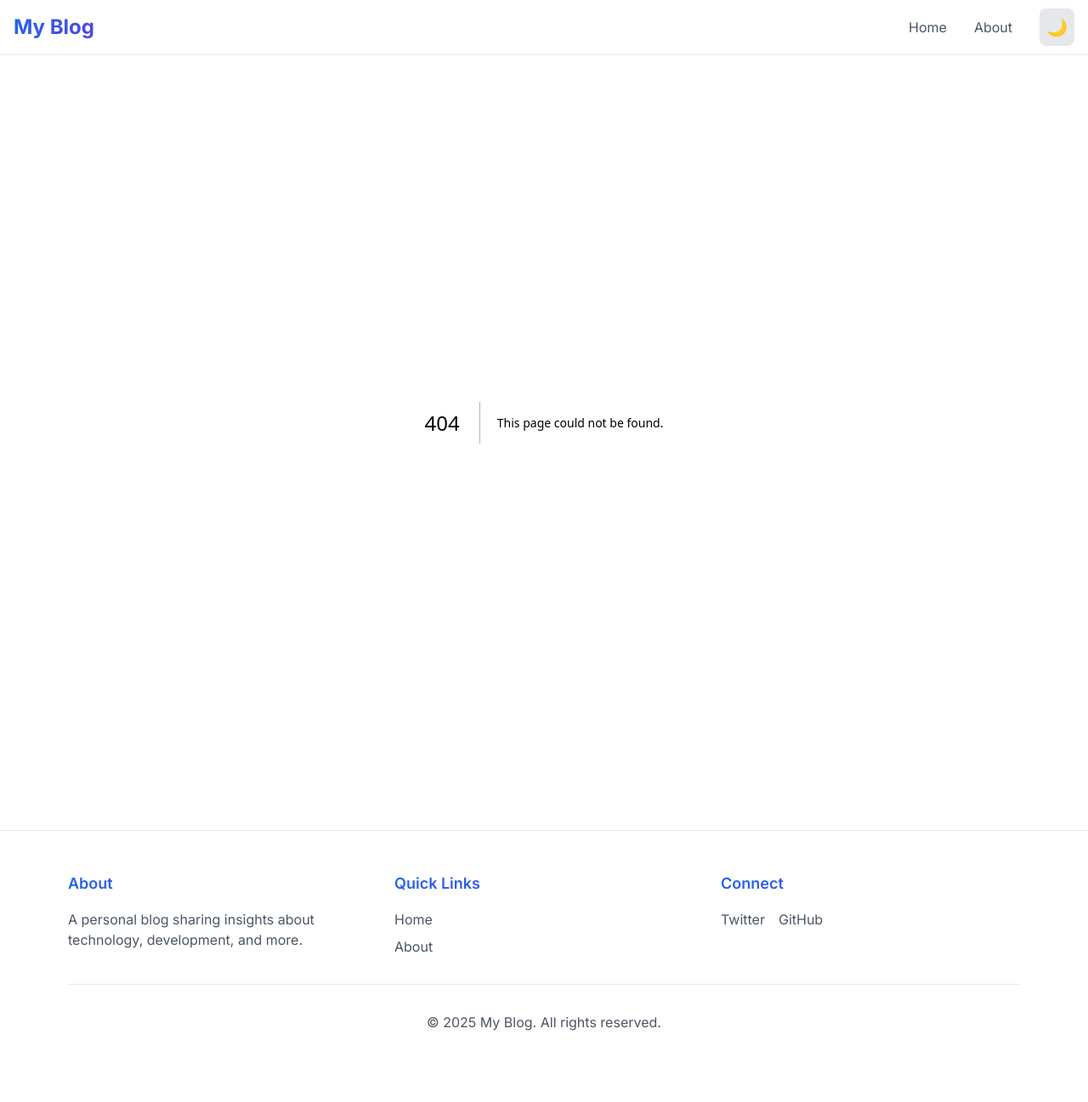
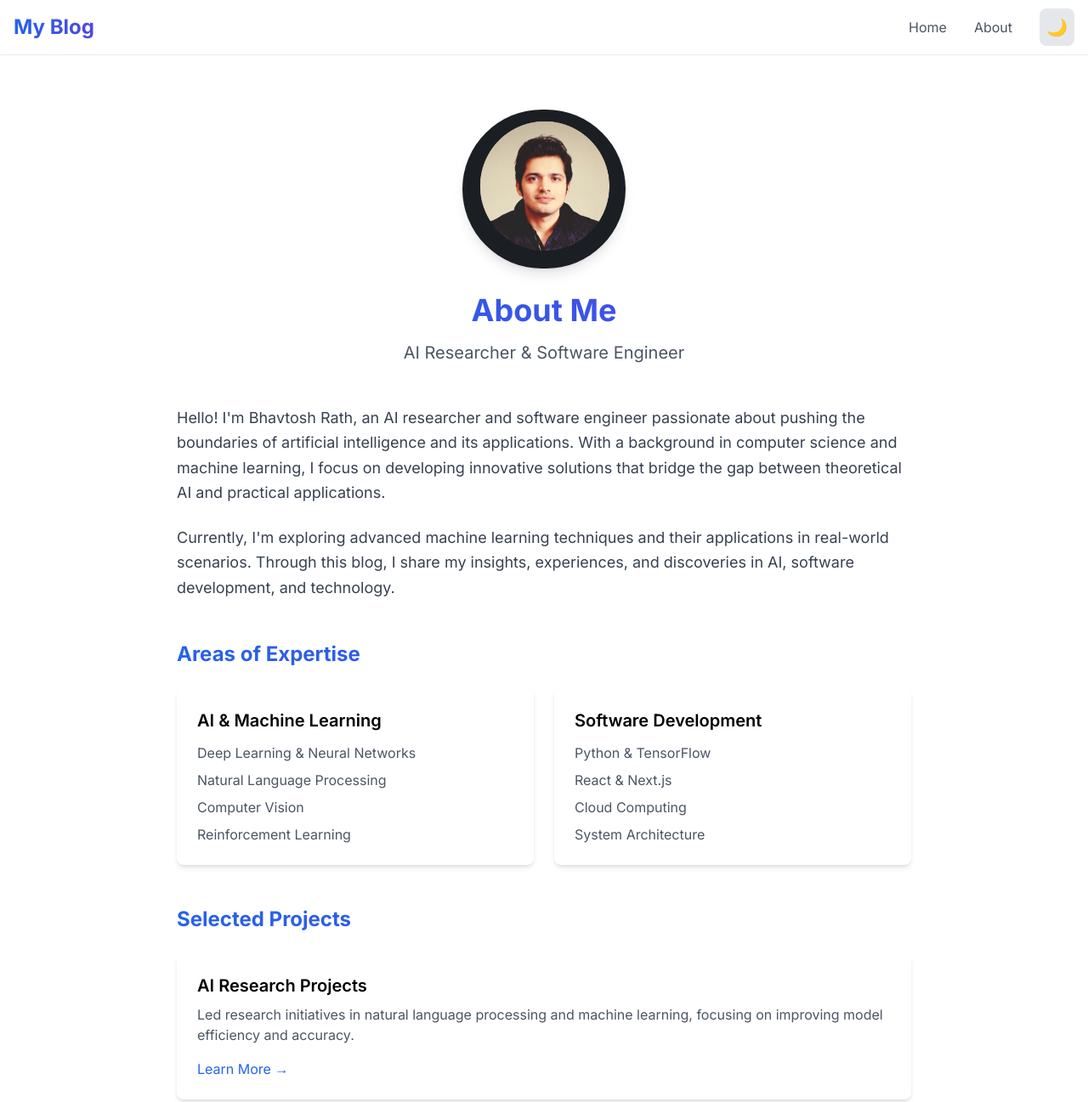
Before and after one commit to BhavtoshRath/BhavtoshRath.github.io, a Next.js app: page /about in a window 1280 px wide. Before the commit this address had no page. Shown: the top 1297 px of the page at 85% size. Before the commit the page ends 1263 px from the top, so only its background shows below. Built offline with nearby package versions, Linux system fonts and the light colour scheme.

Commit message:
Add about page

```diff
--- /dev/null
+++ b/app/about/page.tsx
@@ -0,0 +1,130 @@
+import Image from 'next/image'
+
+export default function AboutPage() {
+  return (
+    <div className="max-w-4xl mx-auto px-4 py-8">
+      {/* Profile Section with Image */}
+      <div className="text-center mb-12">
+        <div className="mb-8">
+          <div className="relative w-48 h-48 mx-auto mb-6">
+            <Image
+              src="/images/profile.jpg"
+              alt="Bhavtosh Rath"
+              width={192}
+              height={192}
+              className="rounded-full shadow-lg"
+              priority
+            />
+          </div>
+          <h1 className="text-4xl font-bold mb-4 gradient-text">About Me</h1>
+          <p className="text-xl text-gray-600 dark:text-gray-300">
+            AI Researcher & Software Engineer
+          </p>
+        </div>
+      </div>
+
+      {/* Bio Section */}
+      <div className="prose dark:prose-invert mx-auto mb-12">
+        <p className="text-lg leading-relaxed mb-6">
+          Hello! I'm Bhavtosh Rath, an AI researcher and software engineer passionate about pushing the boundaries
+          of artificial intelligence and its applications. With a background in computer science and machine learning,
+          I focus on developing innovative solutions that bridge the gap between theoretical AI and practical applications.
+        </p>
+        <p className="text-lg leading-relaxed">
+          Currently, I'm exploring advanced machine learning techniques and their applications in real-world scenarios.
+          Through this blog, I share my insights, experiences, and discoveries in AI, software development, and technology.
+        </p>
+      </div>
+
+      {/* Expertise Section */}
+      <div className="mb-12">
+        <h2 className="text-2xl font-bold mb-6 gradient-text">Areas of Expertise</h2>
+        <div className="grid grid-cols-1 md:grid-cols-2 gap-6">
+          <div className="bg-white dark:bg-gray-800 p-6 rounded-lg shadow-md">
+            <h3 className="text-xl font-semibold mb-3">AI & Machine Learning</h3>
+            <ul className="space-y-2 text-gray-600 dark:text-gray-300">
+              <li>Deep Learning & Neural Networks</li>
+              <li>Natural Language Processing</li>
+              <li>Computer Vision</li>
+              <li>Reinforcement Learning</li>
+            </ul>
+          </div>
+          <div className="bg-white dark:bg-gray-800 p-6 rounded-lg shadow-md">
+            <h3 className="text-xl font-semibold mb-3">Software Development</h3>
+            <ul className="space-y-2 text-gray-600 dark:text-gray-300">
+              <li>Python & TensorFlow</li>
+              <li>React & Next.js</li>
+              <li>Cloud Computing</li>
+              <li>System Architecture</li>
+            </ul>
+          </div>
+        </div>
+      </div>
+
+      {/* Publications & Projects Section */}
+      <div className="mb-12">
+        <h2 className="text-2xl font-bold mb-6 gradient-text">Selected Projects</h2>
+        <div className="space-y-6">
+          <div className="bg-white dark:bg-gray-800 p-6 rounded-lg shadow-md">
+            <h3 className="text-xl font-semibold mb-2">AI Research Projects</h3>
+            <p className="text-gray-600 dark:text-gray-300 mb-4">
+              Led research initiatives in natural language processing and machine learning,
+              focusing on improving model efficiency and accuracy.
+            </p>
+            <a
+              href="#"
+              className="text-blue-600 dark:text-blue-400 hover:underline"
+            >
+              Learn More →
+            </a>
+          </div>
+          <div className="bg-white dark:bg-gray-800 p-6 rounded-lg shadow-md">
+            <h3 className="text-xl font-semibold mb-2">Open Source Contributions</h3>
+            <p className="text-gray-600 dark:text-gray-300 mb-4">
+              Active contributor to various open-source AI and software development projects,
+              helping build tools and libraries used by developers worldwide.
+            </p>
+            <a
+              href="#"
+              className="text-blue-600 dark:text-blue-400 hover:underline"
+            >
+              View Projects →
+            </a>
+          </div>
+        </div>
+      </div>
+
+      {/* Contact Section */}
+      <div className="text-center">
+        <h2 className="text-2xl font-bold mb-6 gradient-text">Get in Touch</h2>
+        <p className="text-lg text-gray-600 dark:text-gray-300 mb-6">
+          I'm always interested in collaborating on innovative projects and research opportunities.
+        </p>
+        <div className="flex justify-center space-x-6">
+          <a
+            href="https://github.com/BhavtoshRath"
+            target="_blank"
+            rel="noopener noreferrer"
+            className="text-gray-600 dark:text-gray-300 hover:text-blue-600 dark:hover:text-blue-400 transition-colors"
+          >
+            GitHub
+          </a>
+          <a
+            href="https://linkedin.com/in/yourprofile"
+            target="_blank"
+            rel="noopener noreferrer"
+            className="text-gray-600 dark:text-gray-300 hover:text-blue-600 dark:hover:text-blue-400 transition-colors"
+          >
+            LinkedIn
+          </a>
+          <a
+            href="mailto:your.email@example.com"
+            className="text-gray-600 dark:text-gray-300 hover:text-blue-600 dark:hover:text-blue-400 transition-colors"
+          >
+            Email
+          </a>
+        </div>
+      </div>
+    </div>
+  )
+}
```
Also changed, not shown: posts/react-best-practices.md (+2 -0 lines), public/images/profile.jpg (added), public/images/react-component-hierarchy.png (added).
